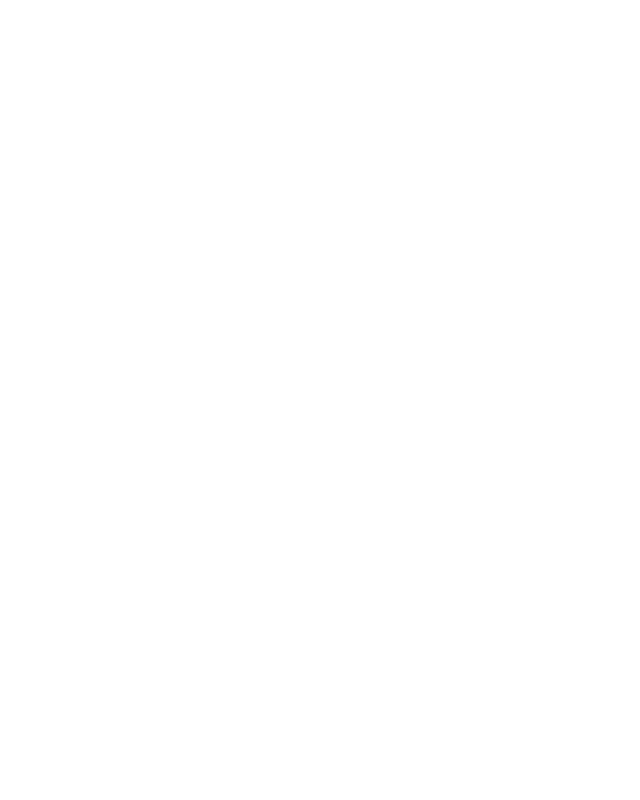
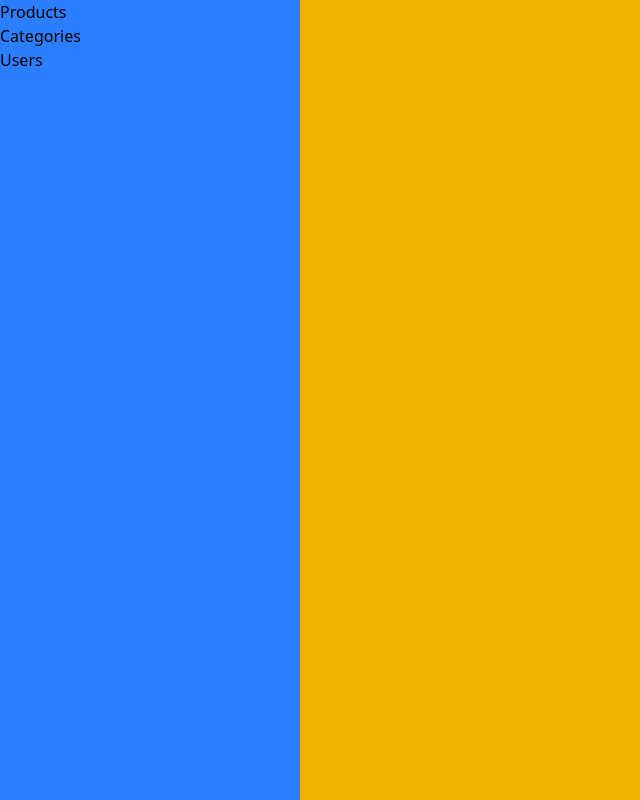
Before and after one commit to Asithalak/fronted-one, a React (Vite) app: page /admin in a window 1280 px wide. Before the commit this address had no page. Shown: the whole page, without its empty margins (0-640 px from the left). Built offline with nearby package versions, Linux system fonts and the light colour scheme.

Commit message:
SideBar disign

```diff
--- a/src/App.jsx
+++ b/src/App.jsx
@@ -1,10 +1,10 @@
 import { BrowserRouter, Routes, Route } from 'react-router-dom'
 import './App.css'
 import Header from './components/header'
-import ProductCard from './components/productCard'
 import Loginpage from './pages/login'
 import HomePage from './pages/home'
 import SignUp from './pages/signup'
+import AdminPages from './pages/adminPages'
 
 function App() {
 
@@ -12,10 +12,13 @@
   return (
     <BrowserRouter>
     <div >
+      {/* <Header/> */}
       <Routes path="/*">
         <Route path="/" element={<HomePage/>}/>
         <Route path="/login" element={<Loginpage/>}/>
         <Route path="/signup" element={<SignUp/>}/>
+        <Route path="/admin" element={<AdminPages/>}/>
+        <Route path="/*" element={<h1>404 Not Found</h1>}/>
       </Routes>
     </div>
     </BrowserRouter>
--- a/src/components/header.jsx
+++ b/src/components/header.jsx
@@ -1,12 +1,16 @@
+import { Link, NavLink } from "react-router-dom"
 
-import UserData from "./userData";
+
 
 export default function Header(){
+    console.log("Header Loading...")
     return (
-        <div>
-            <h1>Header</h1>
-            <p>This is the header</p>
-            <UserData></UserData>
+        <div className="bg-green-200">
+            <Link to="/">Home</Link>
+            <Link to="/login">Login</Link>
+            <Link to="/signup">SignUp</Link>
+            <Link to="/admin">Admin</Link>
+            <Link to="/*"><h1>404-NOT FOUND</h1></Link>
         </div>
     )
 }
--- /dev/null
+++ b/src/pages/adminPages.jsx
@@ -0,0 +1,16 @@
+import { Link } from "react-router-dom"
+export default function AdminPages(){
+    return (
+        <div className="w-full h-screen bg-red-700 flex">
+           {/* Sidebar */}
+           <div className="h-full w-[300px] bg-blue-500 flex flex-col">
+                <Link to="/admin/product">Products</Link>
+                <Link to="/admin/category">Categories</Link>
+                <Link to="/admin/user">Users</Link>
+           </div>
+           <div className="h-full w-[calc(100%-300px)] bg-yellow-500">
+
+           </div>
+        </div>
+    )
+}
--- a/src/pages/home.jsx
+++ b/src/pages/home.jsx
@@ -1,6 +1,6 @@
 export default function HomePage(){
     return (
-           <div className="w-full h-screen bg-red-100px flex flex-col">
+           <div className="w-[500px] h-[500px] bg-red-100px flex flex-col">
             <h1 className="font-bold-text-[30px] text-blue-200">crystal beautu clear</h1>
             <button className="w-[100px] h-[100px] bg-blue-500 text-white text-[10px] px-4 py-2 rounded">Get Started</button>
         </div>
--- a/src/pages/login.jsx
+++ b/src/pages/login.jsx
@@ -1,6 +1,6 @@
 export default function Loginpage(){
     return (
-        <div className="w-full h-screen bg-red-100px flex flex-col justify-center items-center">
+        <div className="w-full h-screen bg-red-100px flex flex-col ">
             <h1 className="font-bold-text-[30px] text-blue-200">crystal beautu clear</h1>
             <button className=" w-[100px] h-[100px] bg-blue-500 text-white ">Login</button>
         </div>
```
